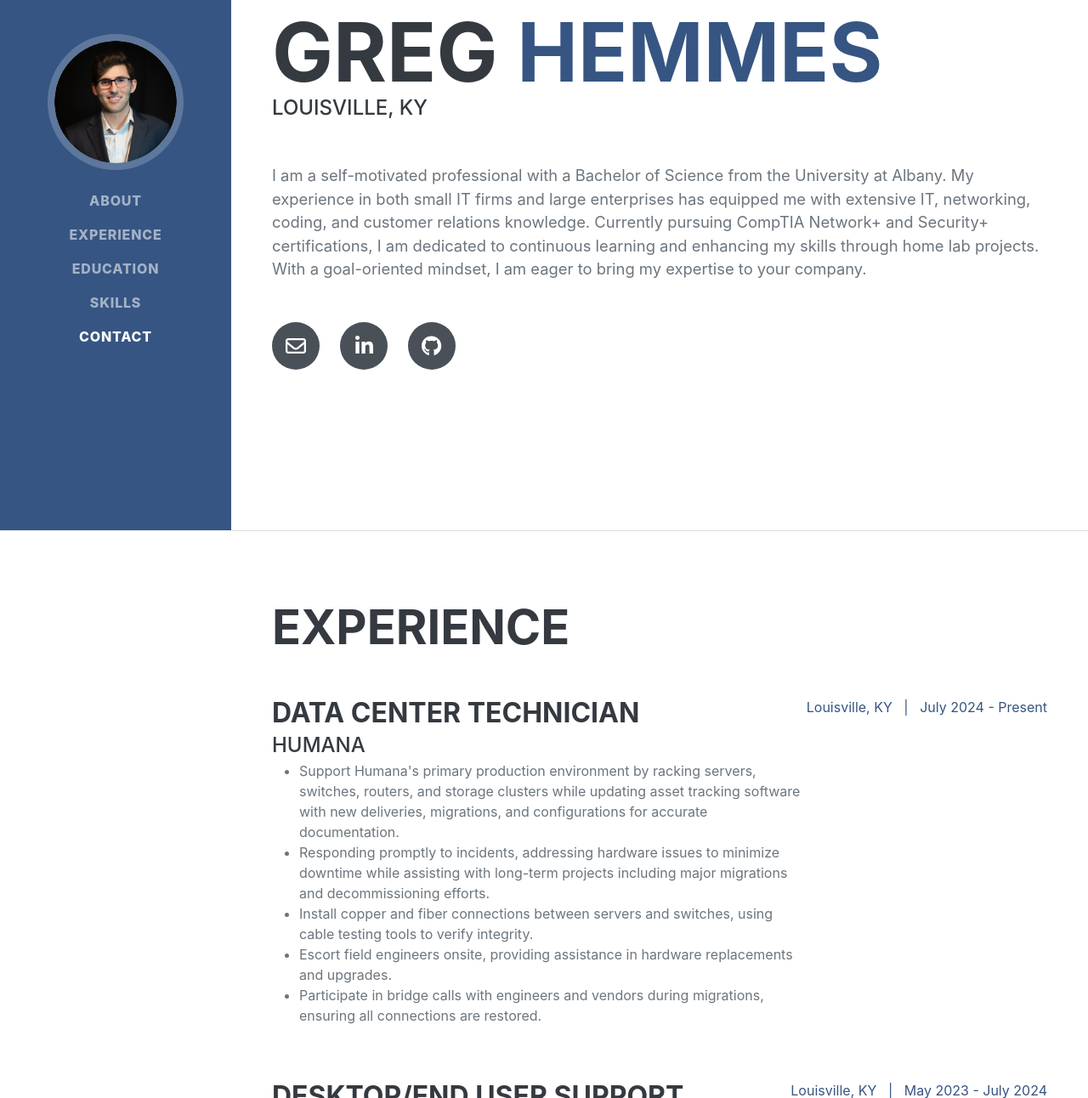
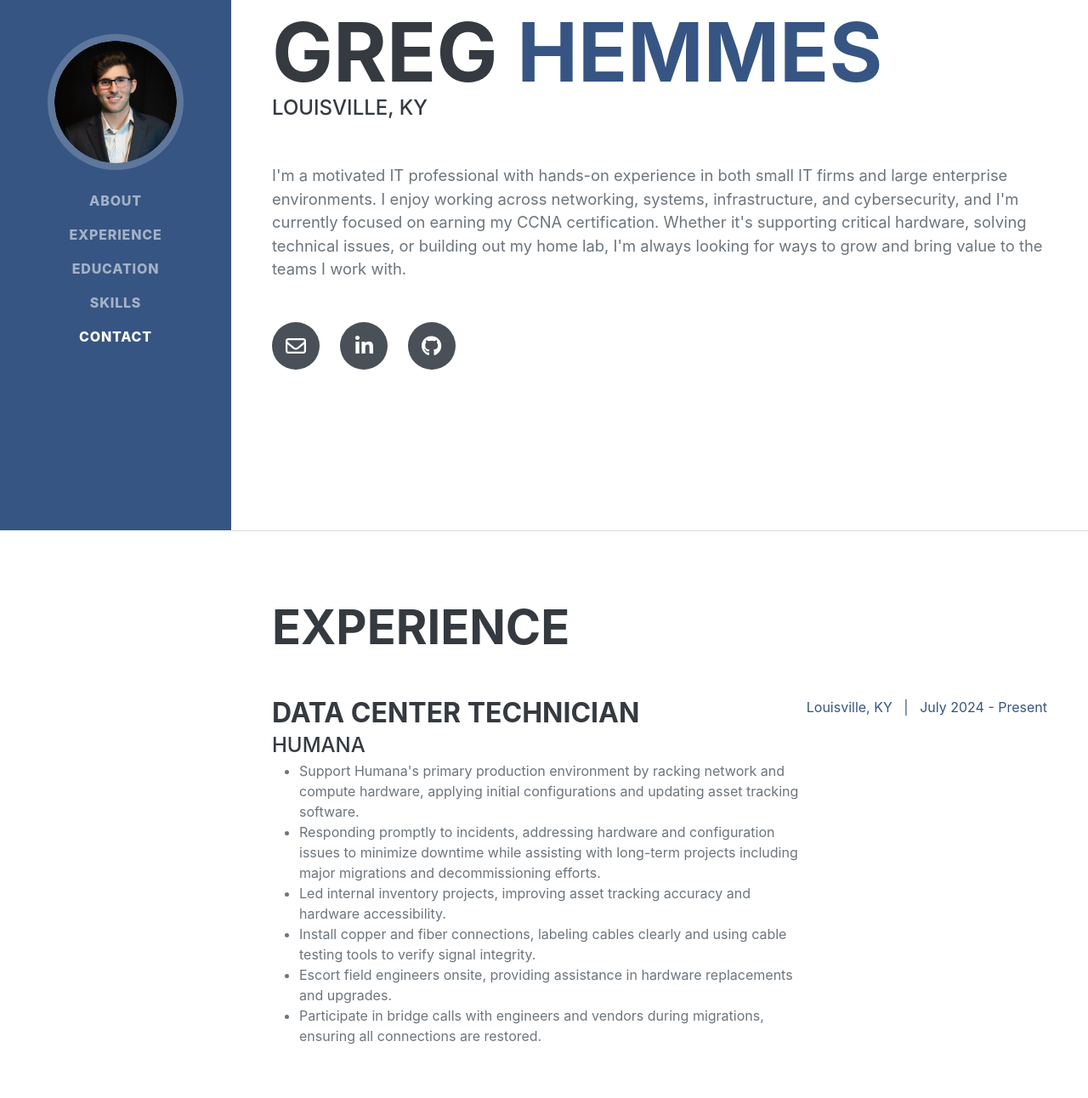
Before and after one commit to ghemmes/personal-portfolio, a website: page src/pug/index.pug in a window 1280 px wide. Shown: the part 176-1468 px from the top of the page at 85% size. Drawn offline with nearby package versions, Linux system fonts and the light colour scheme; files that its build step writes are made by us from their sources; files whose address does not match are found by name; a web font is replaced by a local one.

Commit message:
2025 Updates

```diff
--- a/src/pug/index.pug
+++ b/src/pug/index.pug
@@ -65,7 +65,7 @@ html(lang='en')
                         | Louisville, KY
                         //- a(href='greghemmes@outlook.com') greghemmes@outlook.com
                     p.lead.mb-5
-                        |  I am a self-motivated professional with a Bachelor of Science from the University at Albany. My experience in both small IT firms and large enterprises has equipped me with extensive IT, networking, coding, and customer relations knowledge. Currently pursuing CompTIA Network+ and Security+ certifications, I am dedicated to continuous learning and enhancing my skills through home lab projects. With a goal-oriented mindset, I am eager to bring my expertise to your company.
+                        |  I'm a motivated IT professional with hands-on experience in both small IT firms and large enterprise environments. I enjoy working across networking, systems, infrastructure, and cybersecurity, and I'm currently focused on earning my CCNA certification. Whether it's supporting critical hardware, solving technical issues, or building out my home lab, I'm always looking for ways to grow and bring value to the teams I work with.
                     .social-icons
                         a.social-icon(href='mailto:greghemmes@outlook.com')
                             i.far.fa-envelope
@@ -87,9 +87,10 @@ html(lang='en')
                             h3.mb-0 Data Center Technician
                             a.subheading.mb-3(href='http://www.humana.com/') Humana
                             ul
-                                li  Support Humana's primary production environment by racking servers, switches, routers, and storage clusters while updating asset tracking software with new deliveries, migrations, and configurations for accurate documentation.
-                                li  Responding promptly to incidents, addressing hardware issues to minimize downtime while assisting with long-term projects including major migrations and decommissioning efforts.
-                                li  Install copper and fiber connections between servers and switches, using cable testing tools to verify integrity.
+                                li  Support Humana's primary production environment by racking network and compute hardware, applying initial configurations and updating asset tracking software.
+                                li  Responding promptly to incidents, addressing hardware and configuration issues to minimize downtime while assisting with long-term projects including major migrations and decommissioning efforts.
+                                li  Led internal inventory projects, improving asset tracking accuracy and hardware accessibility.
+                                li  Install copper and fiber connections, labeling cables clearly and using cable testing tools to verify signal integrity.
                                 li  Escort field engineers onsite, providing assistance in hardware replacements and upgrades.
                                 li  Participate in bridge calls with engineers and vendors during migrations, ensuring all connections are restored.
 
@@ -210,7 +211,7 @@ html(lang='en')
             section#skills.resume-section
                 .resume-section-content
                     h2.mb-5 Skills
-                    h3.mb-6 Programming Languages
+                    h3.mb-6 LANGUAGES & SCRIPTING
                     ul.list-inline.dev-icons
                         li.list-inline-item
                             h5 C &nbsp; &nbsp;  ·
@@ -239,7 +240,7 @@ html(lang='en')
                         li.list-inline-item
                             h5 SQL &nbsp; &nbsp;
 
-                    h3.mb-6 Softwares and Skills
+                    h3.mb-6 INFRASTRUCTURE, SYSTEMS & MONITORING PLATFORMS
                     ul.list-inline.dev-icons
                         li.list-inline-item
                             h5 Adobe &nbsp; &nbsp; ·
@@ -253,6 +254,8 @@ html(lang='en')
                             h5 Azure/Intune &nbsp; &nbsp; ·
                         li.list-inline-item
                             h5 BeyondTrust &nbsp; &nbsp; ·
+                        li.list-inline-item
+                            h5 Cisco IOS &nbsp; &nbsp; ·
                         li.list-inline-item
                             h5 Cisco Secure Client &nbsp; &nbsp; ·
                         li.list-inline-item
```
Also changed, not shown: dist/css/styles.css, dist/index.html, dist/js/scripts.js, 1 other file.
